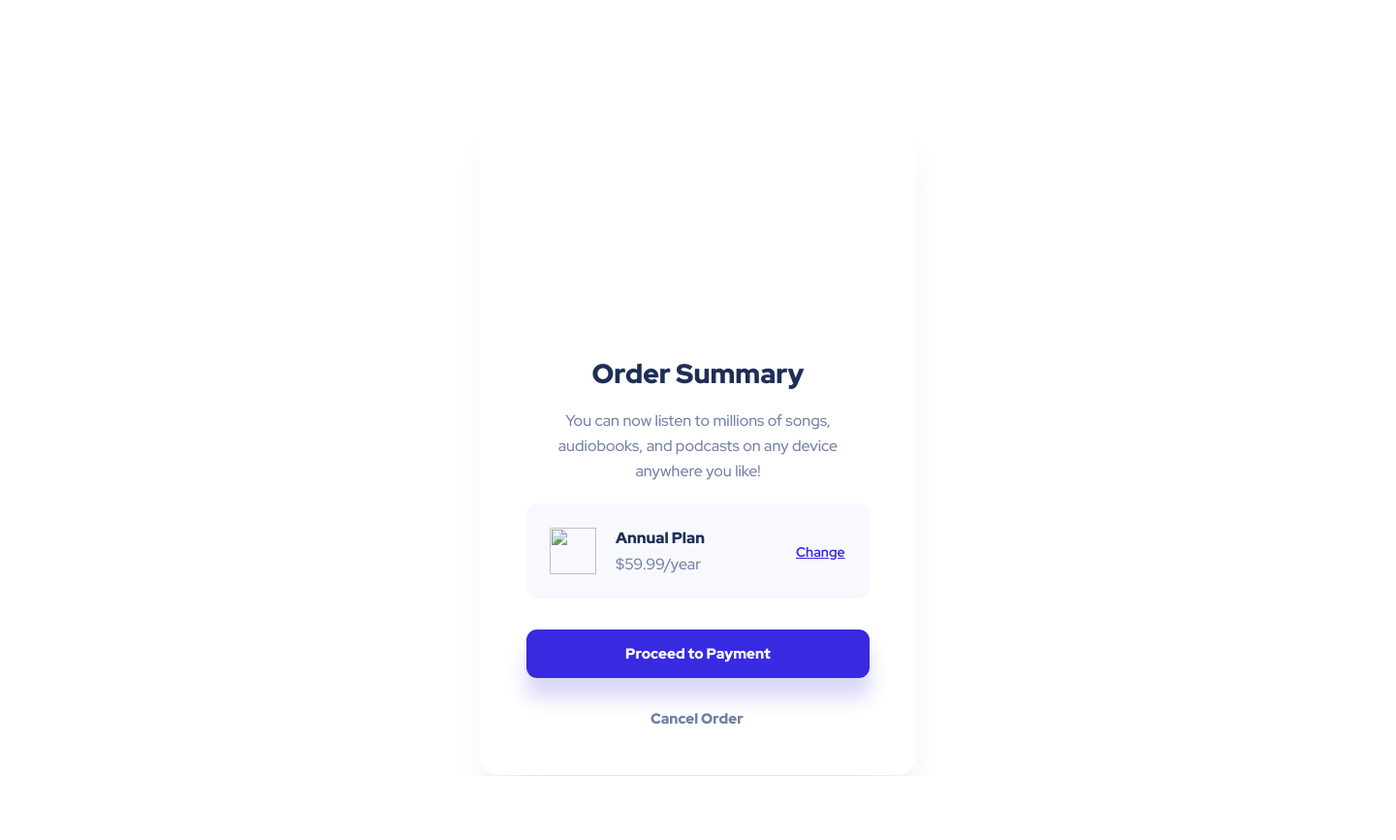
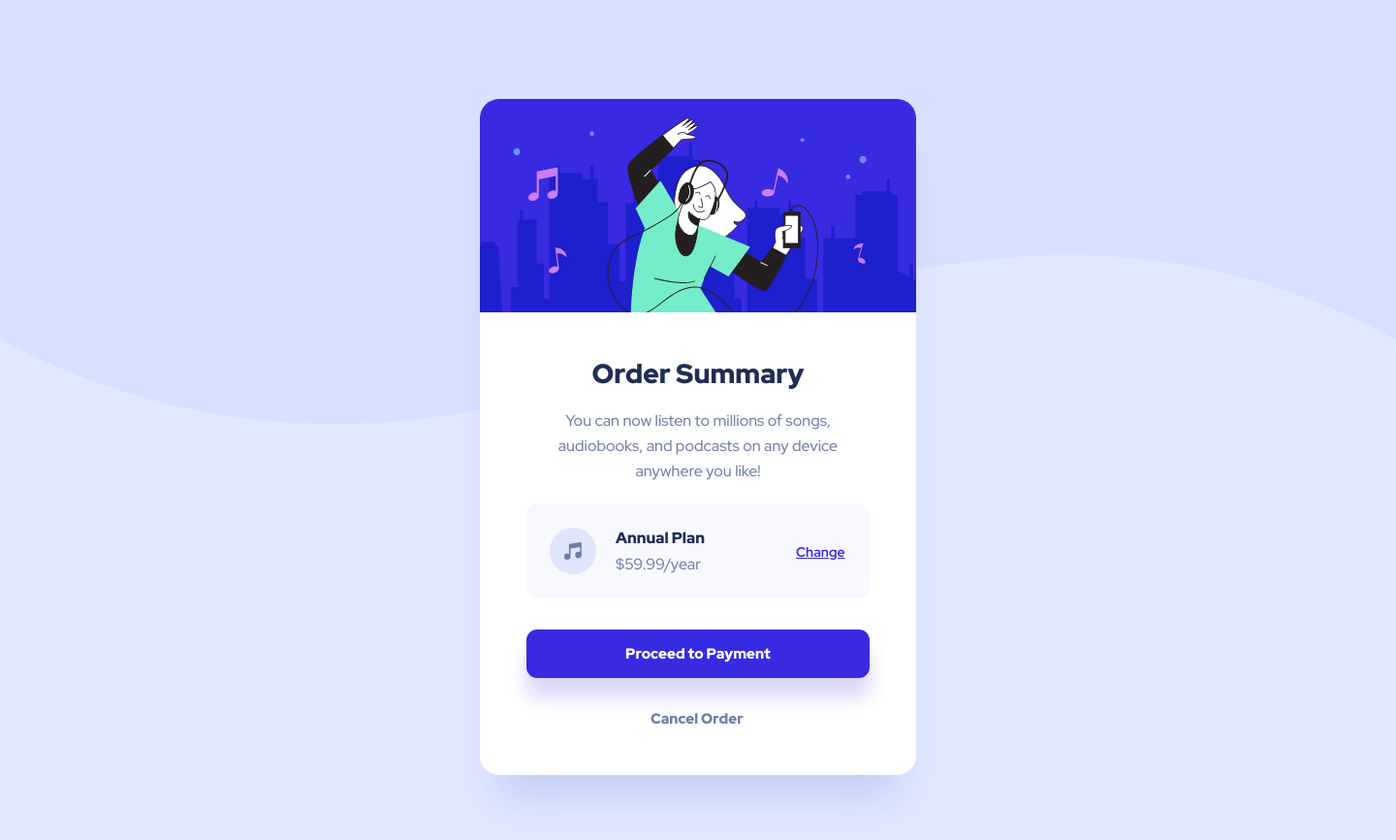
Before and after one commit to terencepark123/Webpages_Exercise, a plain HTML site: page 210920_music_order/index.html in a window 1280 px wide. Shown: the whole page at 97% size, 1440 px wide, since content can reach past the window. Before the commit the page ends 800 px from the top, so only its background shows below. Drawn offline with Linux system fonts and the light colour scheme.

Commit message:
modified bg_color

```diff
--- a/210920_music_order/index.css
+++ b/210920_music_order/index.css
@@ -12,6 +12,11 @@
     --dark-blue : hsl(223, 47%, 23%);
 }
 
+.bg_color {
+    width: 1440px;
+    height: 900px;
+    background: #E0E8FF;
+}
 .A1 {position: absolute;
     width: 450px;
     height: 697px;
--- a/210920_music_order/index.html
+++ b/210920_music_order/index.html
@@ -9,12 +9,12 @@
 <body>
     <div class="bg_color">
         <div class="bg_image">
-            <img src=".\pattern-background-desktop.svg" alt="">
+            <img src=".\src\pattern-background-desktop.svg" alt="">
         </div>
         <div class="A1">
             <div class="A1-2">
                 <div class="A1-1">
-                    <img src=".\illustration-hero.svg" alt="">
+                    <img src=".\src\illustration-hero.svg" alt="">
                 </div>
                 <div class="A1-2-1">
                     <div class="Order">
@@ -28,7 +28,7 @@
                     <div class="Rectangle">
                         <div class="Group-3">
                                 <div class="con5-1">
-                                    <img src=".\icon-music.svg" alt="" class="Group-2">
+                                    <img src=".\src\icon-music.svg" alt="" class="Group-2">
                                 </div>
                                 <div class="con5-2">
                                     <div class="year-plan">
```
